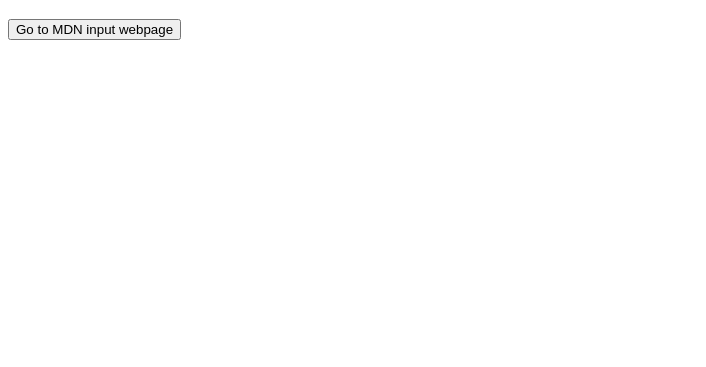
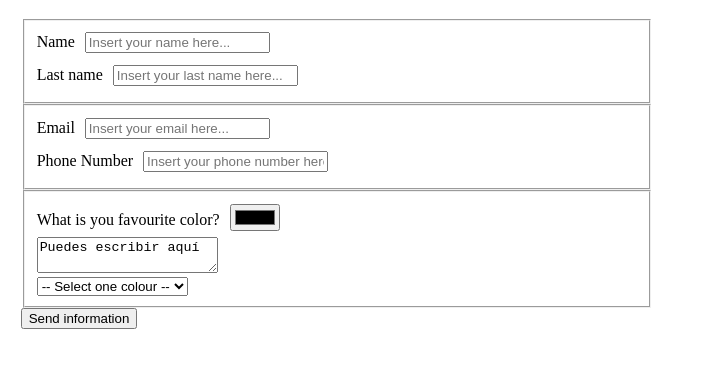
Before and after one commit to AlexAlgarate/Keepcoding_bootcamp_25, a plain HTML site: page HTML_CSS_course/003 forms/index.html in a window 1280 px wide. Shown: the part 61-428 px from the top of the page, without its empty margins (0-706 px from the left). Drawn offline with Linux system fonts and the light colour scheme.

Commit message:
Form html

```diff
--- a/HTML_CSS_course/003 forms/index.html
+++ b/HTML_CSS_course/003 forms/index.html
@@ -7,10 +7,67 @@
   </head>
   <body>
     <h1>Forms...</h1>
-    <a
-      href="https://developer.mozilla.org/en-US/docs/Web/HTML/Reference/Elements/input"
+    <form
+      action="results.html"
+      method="get"
+      style="margin: 1%; width: 50%; align-items: center"
     >
-    <input type="button" value="Go to MDN input webpage" style="cursor: pointer;"/>
-    </a
+      <fieldset>
+        <label for="name">Name</label>
+        <input
+          type="text"
+          id="name"
+          name="name"
+          placeholder="Insert your name here..."
+          style="margin: 1%"
+          required
+        />
+        <br />
+        <label for="name">Last name</label>
+        <input
+          type="text"
+          id="last_name"
+          name="last_name"
+          placeholder="Insert your last name here..."
+          style="margin: 1%"
+        />
+        <br />
+      </fieldset>
+      <fieldset>
+        <label for="email">Email</label>
+        <input
+          type="email"
+          id="email"
+          name="email"
+          placeholder="Insert your email here..."
+          style="margin: 1%"
+        />
+        <br />
+        <label for="Phone">Phone Number</label>
+        <input
+          type="tel"
+          id="phone"
+          name="phone"
+          placeholder="Insert your phone number here..."
+          style="margin: 1%"
+        />
+        <br />
+      </fieldset>
+      <fieldset>
+        <label for="color">What is you favourite color?</label>
+        <input type="color" id="color" name="color" style="margin: 1%" />
+        <br />
+        <textarea name="textare" id="textarea">Puedes escribir aquí</textarea>
+        <br />
+        <select name="color_select" id="color_select">
+          <option value="" selected>-- Select one colour --</option>
+          <option value="1">Red</option>
+          <option value="2">Green</option>
+          <option value="3">Blue</option>
+        </select>
+      </fieldset>
+
+      <input type="submit" value="Send information" />
+    </form>
   </body>
 </html>
```
Also changed, not shown: HTML_CSS_course/003 forms/results.html (added, +15 -0 lines).
